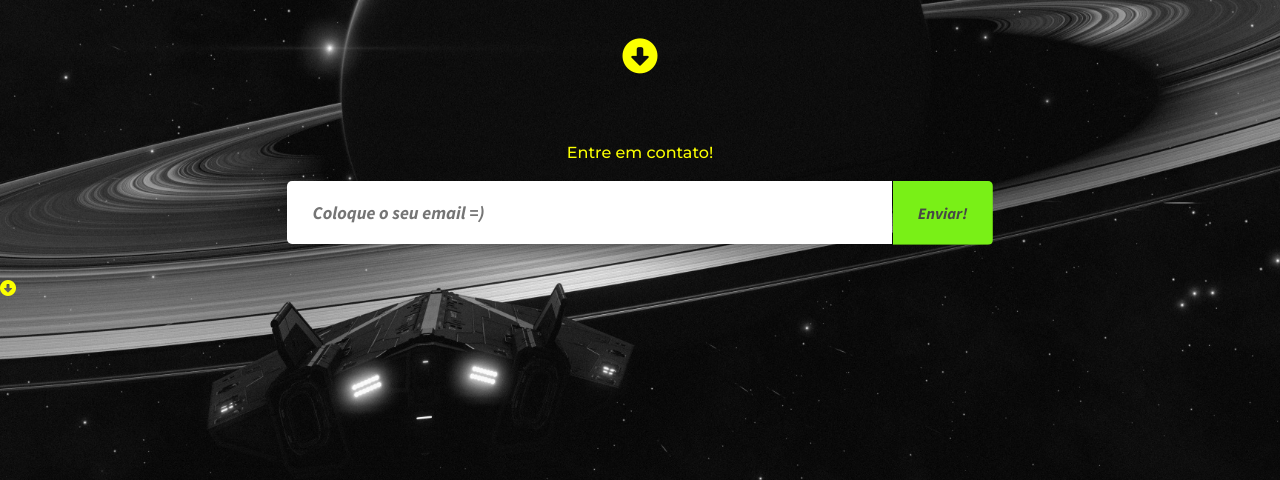
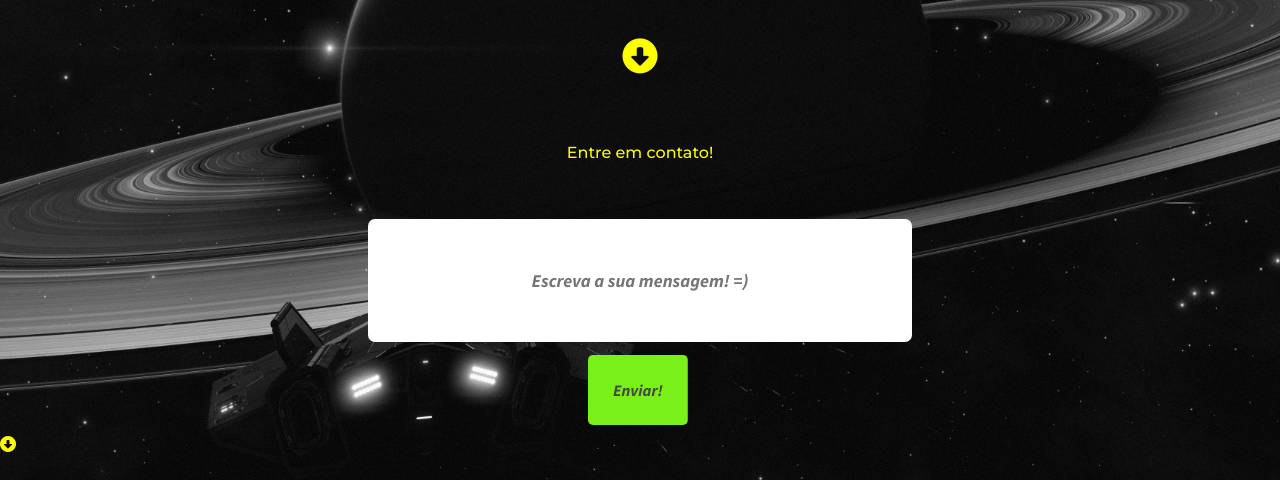
Before and after one commit to JoaoPDeveloper/typescript-javascripts-testes, a website: page index.html in a window 1280 px wide. Shown: the part 320-800 px from the top of the page. Drawn offline with Linux system fonts and the light colour scheme.

Commit message:
algumas alterações

```diff
--- a/estilo.css
+++ b/estilo.css
@@ -117,18 +117,19 @@ header ul li a:hover{
     margin-top: 30px;
 }
 .form input{
-    width: 50%;
-    padding: 20px 25px;
+    width: 45%;
+    padding: 50px 50px;
     border: none;
-    border-radius: 5px 0px 0px 5px;
+    border-radius: 7px 7px 7px 7px;
     color: black;
     font-style: inherit;
     font-family: 'Source Sans Pro', sans-serif;
     font-size: 18px;
+    text-align: center;
 }
 .form a{
-    width: 98%;
-    padding: 21.8px 25px;
+    width: 100%;
+    padding: 25px 25px;
     background: linear-gradient(to right, #4812dd 50%, #79f017 50%);
     background-size: 200% 100%;
     background-position: right bottom;
@@ -137,7 +138,7 @@ header ul li a:hover{
     border: none;
     cursor: pointer;
     transition: all 300ms ease-out;
-    border-radius: 0px 5px 5px 0px;
+    border-radius: 5px 5px 5px 5px;
     margin-top: 20px;
     margin-left: -4px;
     font-family: 'Source Sans Pro', sans-serif;
--- a/index.html
+++ b/index.html
@@ -9,7 +9,7 @@
     <link href="https://fonts.googleapis.com/css2?family=Montserrat:wght@500&display=swap" rel="stylesheet">
     <link href="https://fonts.googleapis.com/css2?family=Source+Sans+Pro:ital,wght@1,700&display=swap" rel="stylesheet">
     <link href="https://cdn-icons.flaticon.com/png/512/3503/premium/3503713.png?token=exp=1654983657~hmac=ed73a0c6c95ea26a66d91d2ae7acefe2" rel="icon">
-    <title>João Pedro</title>
+    <title>Portifólio João Pedro</title>
 </head>
 <body>
     <header>
@@ -58,11 +58,16 @@
                 <div>
                     <p>Entre em contato!</p>
                 </div>
+                <br>
+                <br>
+                <br>
                 <form action="e-mail">
+                    <input type="text" placeholder="Escreva a sua mensagem! =)">
                     <br>
-                    <input type="text" placeholder="Coloque o seu email =)">
+                    <br>
+                    <br>
                     <a button href="mailto:joao_entreprise@hotmail.com">Enviar!</button>
-                </form>
+                    </form>
             </div>
         </section>
     </main>
@@ -75,10 +80,9 @@
         }
     </script>
 
-<div onclick="displayAbout()" id="flecha">
+<div onclick="displayAbout()" id="arrow2">
     <i id="flecha" class="fa-solid fa-circle-down"></i>
 </div>
-
 <div style="display: none;":  id="about">
     <br>
     <p>
@@ -86,7 +90,5 @@
     Vide electram sadipscing et per. Per aumento de cachacis, eu reclamis. Paisis, filhis,
     espiritis santis. Cevadis im ampola pa arma uma pindureta.
     </p>
-
-
 </body>
 </html>
```
